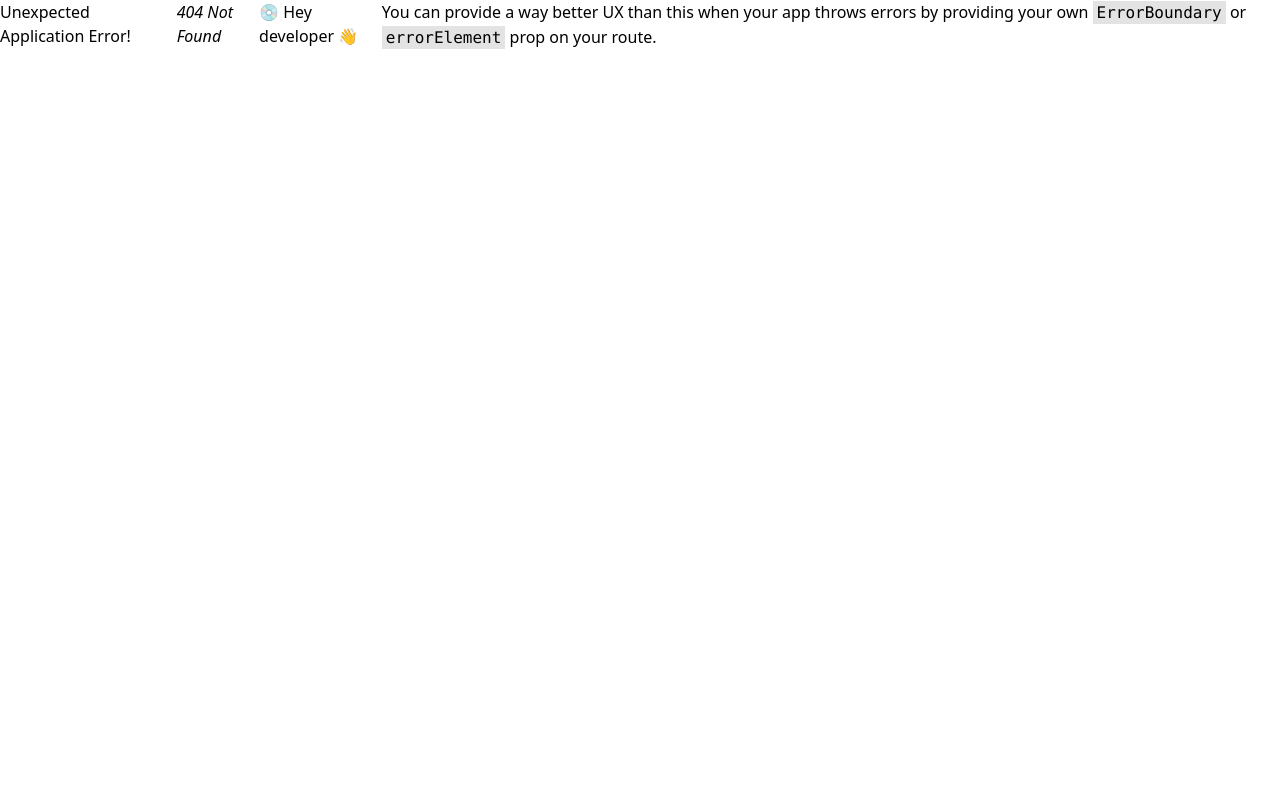
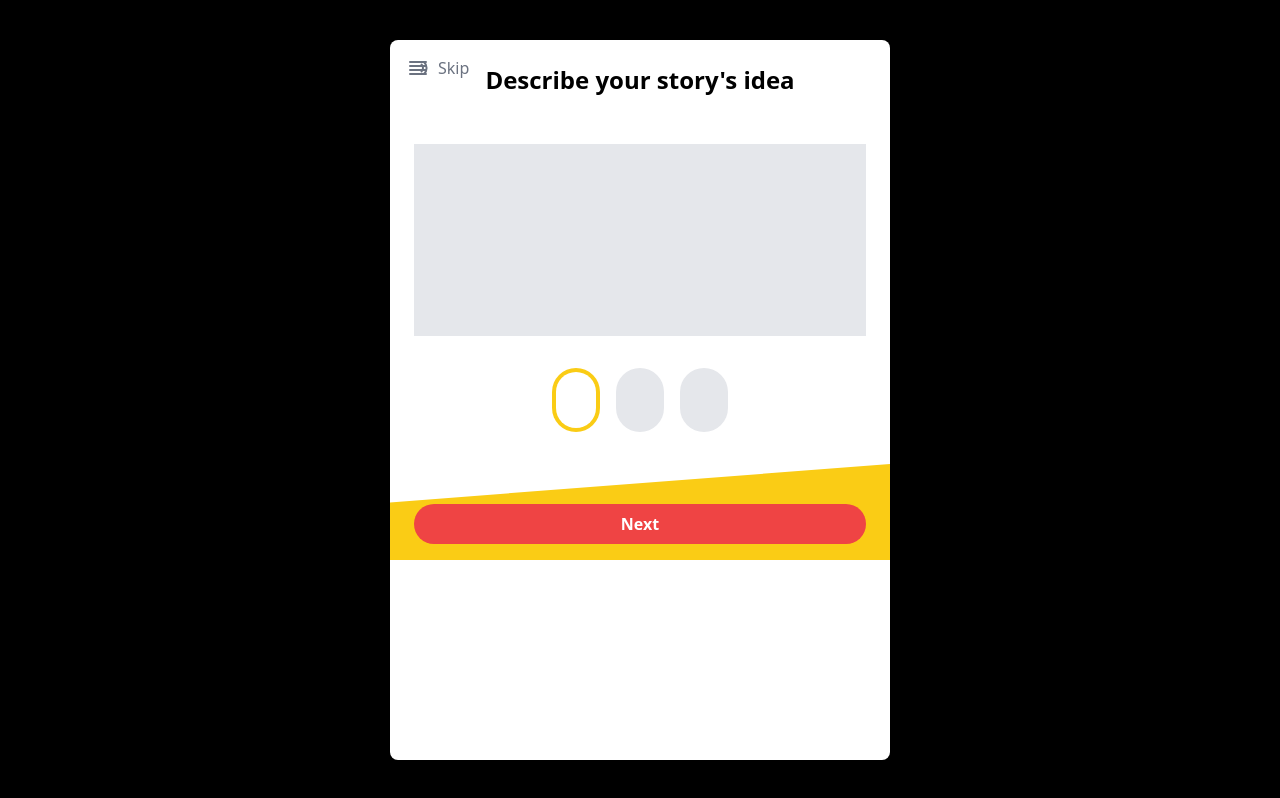
Before and after one commit to austimw/ai-for-kids-fe, a React (Vite) app: page /walkthrough in a window 1280 px wide. Before the commit this address had no page. Built offline with nearby package versions, Linux system fonts and the light colour scheme; the HTML template or start-up script is replaced by a standard one.

Commit message:
minor changes

```diff
--- a/src/App.jsx
+++ b/src/App.jsx
@@ -6,7 +6,7 @@ function App() {
 
   return (
     <>
-     <div className='App w-full flex justify-center'>
+     <div className='App w-full h-full flex justify-center items-center bg-black'>
       <RouterProvider router={router} />
     </div>
     </>
--- a/src/pages/ColorGuessingGame.tsx
+++ b/src/pages/ColorGuessingGame.tsx
@@ -61,7 +61,7 @@ export default function ColorGuessingGame() {
 
   return (
     <div
-      className="min-h-screen flex items-center justify-center w-full"
+      className="h-full flex items-center justify-center w-full"
       style={{ backgroundColor: "#FFD72E" }}
     >
       <div className="bg-white rounded-3xl shadow-2xl p-8 max-w-md w-full mx-4">
--- a/src/pages/MainPage.jsx
+++ b/src/pages/MainPage.jsx
@@ -13,7 +13,7 @@ export const MainPage = () => {
   }, [location]);
 
   return (
-    <div className="h-full w-[700px] flex justify-center">
+    <div className="h-[90%] w-[500px] flex justify-center">
       <Outlet />
     </div>
   );
--- /dev/null
+++ b/src/pages/WalkthroughPage.tsx
@@ -0,0 +1,197 @@
+"use client";
+
+import React, { useState } from "react";
+import { motion } from "framer-motion";
+
+const EggStep = ({ active, completed, onClick }) => (
+  <motion.div
+    className={`w-8 h-10 md:w-12 md:h-16 rounded-full flex items-center justify-center cursor-pointer ${
+      active ? "bg-yellow-400" : completed ? "bg-yellow-200" : "bg-gray-200"
+    }`}
+    whileHover={{ scale: 1.1 }}
+    whileTap={{ scale: 0.9 }}
+    onClick={onClick}
+  >
+    <div
+      className={`w-6 h-8 md:w-10 md:h-14 rounded-full ${
+        active ? "bg-white" : "bg-transparent"
+      } flex items-center justify-center`}
+    >
+      {completed && (
+        <svg
+          xmlns="http://www.w3.org/2000/svg"
+          className="h-4 w-4 md:h-6 md:w-6 text-green-500"
+          fill="none"
+          viewBox="0 0 24 24"
+          stroke="currentColor"
+        >
+          <path
+            strokeLinecap="round"
+            strokeLinejoin="round"
+            strokeWidth={2}
+            d="M5 13l4 4L19 7"
+          />
+        </svg>
+      )}
+    </div>
+  </motion.div>
+);
+
+const Star = () => (
+  <svg
+    width="107"
+    height="107"
+    viewBox="0 0 107 107"
+    fill="none"
+    xmlns="http://www.w3.org/2000/svg"
+    className="w-16 h-16 md:w-24 md:h-24"
+  >
+    <g filter="url(#filter0_d_89_4885)">
+      <path
+        d="M40.4036 24.4946C45.6996 8.19526 48.3476 0.0455732 53.2362 0.0455732C58.1248 0.0455732 60.7728 8.19526 66.0688 24.4946C67.5316 28.9968 68.2631 31.248 70.0318 32.533C71.8005 33.8181 74.1675 33.8181 78.9014 33.8181C96.0396 33.8181 104.609 33.8181 106.119 38.4674C107.63 43.1167 100.697 48.1535 86.8324 58.2271C83.0025 61.0096 81.0876 62.4009 80.412 64.4801C79.7365 66.5594 80.4679 68.8105 81.9307 73.3127C87.2267 89.6121 89.8747 97.7617 85.9198 100.635C81.9648 103.509 75.0323 98.4719 61.1672 88.3983C57.3374 85.6158 55.4225 84.2245 53.2362 84.2245C51.05 84.2245 49.135 85.6158 45.3052 88.3983C31.4402 98.4719 24.5076 103.509 20.5527 100.635C16.5977 97.7617 19.2457 89.6121 24.5417 73.3127C26.0045 68.8105 26.736 66.5594 26.0604 64.4801C25.3848 62.4009 23.4699 61.0096 19.6401 58.2271C5.77499 48.1535 -1.15755 43.1167 0.353113 38.4674C1.86377 33.8181 10.4329 33.8181 27.571 33.8181C32.305 33.8181 34.6719 33.8181 36.4406 32.533C38.2093 31.248 38.9408 28.9968 40.4036 24.4946Z"
+        fill="url(#paint0_linear_89_4885)"
+      />
+    </g>
+    <defs>
+      <filter
+        id="filter0_d_89_4885"
+        x="0.149292"
+        y="0.0454102"
+        width="106.174"
+        height="106.58"
+        filterUnits="userSpaceOnUse"
+        colorInterpolationFilters="sRGB"
+      >
+        <feFlood floodOpacity="0" result="BackgroundImageFix" />
+        <feColorMatrix
+          in="SourceAlpha"
+          type="matrix"
+          values="0 0 0 0 0 0 0 0 0 0 0 0 0 0 0 0 0 0 127 0"
+          result="hardAlpha"
+        />
+        <feOffset dy="5.18927" />
+        <feComposite in2="hardAlpha" operator="out" />
+        <feColorMatrix
+          type="matrix"
+          values="0 0 0 0 1 0 0 0 0 0.720277 0 0 0 0 0.000989556 0 0 0 1 0"
+        />
+        <feBlend
+          mode="normal"
+          in2="BackgroundImageFix"
+          result="effect1_dropShadow_89_4885"
+        />
+        <feBlend
+          mode="normal"
+          in="SourceGraphic"
+          in2="effect1_dropShadow_89_4885"
+          result="shape"
+        />
+      </filter>
+      <linearGradient
+        id="paint0_linear_89_4885"
+        x1="53.2362"
+        y1="5.04203"
+        x2="53.2362"
+        y2="85.2102"
+        gradientUnits="userSpaceOnUse"
+      >
+        <stop stopColor="#FFF2C2" />
+        <stop offset="1" stopColor="#FFCF25" />
+      </linearGradient>
+    </defs>
+  </svg>
+);
+
+export default function WalkthroughPage() {
+  const [currentStep, setCurrentStep] = useState(0);
+  const steps = [
+    "Describe your story's idea",
+    "Complete activity and gain Stars!",
+    "Tell about the moral of your story?",
+  ];
+
+  const nextStep = () => {
+    if (currentStep < steps.length - 1) {
+      setCurrentStep(currentStep + 1);
+    }
+  };
+
+  const prevStep = () => {
+    if (currentStep > 0) {
+      setCurrentStep(currentStep - 1);
+    }
+  };
+
+  return (
+    <div className="w-full h-full bg-white rounded-lg shadow-lg overflow-hidden">
+      <div className="relative">
+        <div className="absolute top-4 left-4 flex items-center space-x-2">
+          <svg
+            xmlns="http://www.w3.org/2000/svg"
+            className="h-6 w-6 text-gray-500"
+            fill="none"
+            viewBox="0 0 24 24"
+            stroke="currentColor"
+          >
+            <path
+              strokeLinecap="round"
+              strokeLinejoin="round"
+              strokeWidth={2}
+              d="M15.536 8.464a5 5 0 010 7.072M17.95 6.05a8 8 0 010 11.9M4 6h16M4 10h16M4 14h16M4 18h16"
+            />
+          </svg>
+          <span className="text-gray-500">Skip</span>
+        </div>
+        <h2 className="text-2xl font-bold text-center py-6">
+          {steps[currentStep]}
+        </h2>
+      </div>
+      <div className="p-6">
+        {currentStep === 1 && (
+          <div className="flex justify-center mb-8">
+            <Star />
+            <Star />
+            <Star />
+          </div>
+        )}
+        {currentStep !== 1 && (
+          <div className="w-full h-48 bg-gray-200 mb-8"></div>
+        )}
+        <div className="flex justify-center space-x-4 mb-8">
+          {steps.map((_, index) => (
+            <EggStep
+              key={index}
+              active={currentStep === index}
+              completed={currentStep > index}
+              onClick={() => setCurrentStep(index)}
+            />
+          ))}
+        </div>
+      </div>
+      <div className="relative">
+        <div
+          className="absolute bottom-0 left-0 right-0 h-24 bg-yellow-400"
+          style={{
+            clipPath: "polygon(0 100%, 100% 100%, 100% 0, 0 40%)",
+          }}
+        ></div>
+        <div className="relative px-6 py-4 flex flex-col space-y-2">
+          <button
+            onClick={nextStep}
+            className="w-full bg-red-500 text-white font-semibold py-2 px-4 rounded-full hover:bg-red-600 transition duration-300"
+          >
+            {currentStep === steps.length - 1 ? "Let's Start!" : "Next"}
+          </button>
+          {currentStep > 0 && (
+            <button
+              onClick={prevStep}
+              className="w-full bg-white text-gray-700 font-semibold py-2 px-4 rounded-full hover:bg-gray-100 transition duration-300"
+            >
+              Back
+            </button>
+          )}
+        </div>
+      </div>
+    </div>
+  );
+}
--- a/src/pages/index.js
+++ b/src/pages/index.js
@@ -2,5 +2,12 @@ import { MainPage } from "./MainPage";
 import { LandingPage } from "./LandingPage";
 import { CategoryPage } from "./CategoryPage";
 import ColorGuessingGame from "./ColorGuessingGame";
+import WalkthroughPage from "./WalkthroughPage";
 
-export { MainPage, LandingPage, CategoryPage, ColorGuessingGame };
+export {
+  MainPage,
+  LandingPage,
+  CategoryPage,
+  ColorGuessingGame,
+  WalkthroughPage,
+};
--- a/src/routes/index.jsx
+++ b/src/routes/index.jsx
@@ -1,12 +1,23 @@
-import { MainPage, LandingPage, CategoryPage, ColorGuessingGame } from '../pages';
-import {createBrowserRouter, createRoutesFromElements, Route} from 'react-router-dom';
+import {
+  MainPage,
+  LandingPage,
+  CategoryPage,
+  ColorGuessingGame,
+  WalkthroughPage,
+} from "../pages";
+import {
+  createBrowserRouter,
+  createRoutesFromElements,
+  Route,
+} from "react-router-dom";
 
 export const router = createBrowserRouter(
   createRoutesFromElements(
-    <Route path='/' element={<MainPage />}>
-      <Route path='landing-page' element={<LandingPage />} />
-      <Route path='category-page' element={<CategoryPage />} />
-      <Route path='color-guessing-game' element={<ColorGuessingGame />} />
+    <Route path="/" element={<MainPage />}>
+      <Route path="landing-page" element={<LandingPage />} />
+      <Route path="category-page" element={<CategoryPage />} />
+      <Route path="color-guessing-game" element={<ColorGuessingGame />} />
+      <Route path="walkthrough" element={<WalkthroughPage />} />
     </Route>
   )
 );
```
